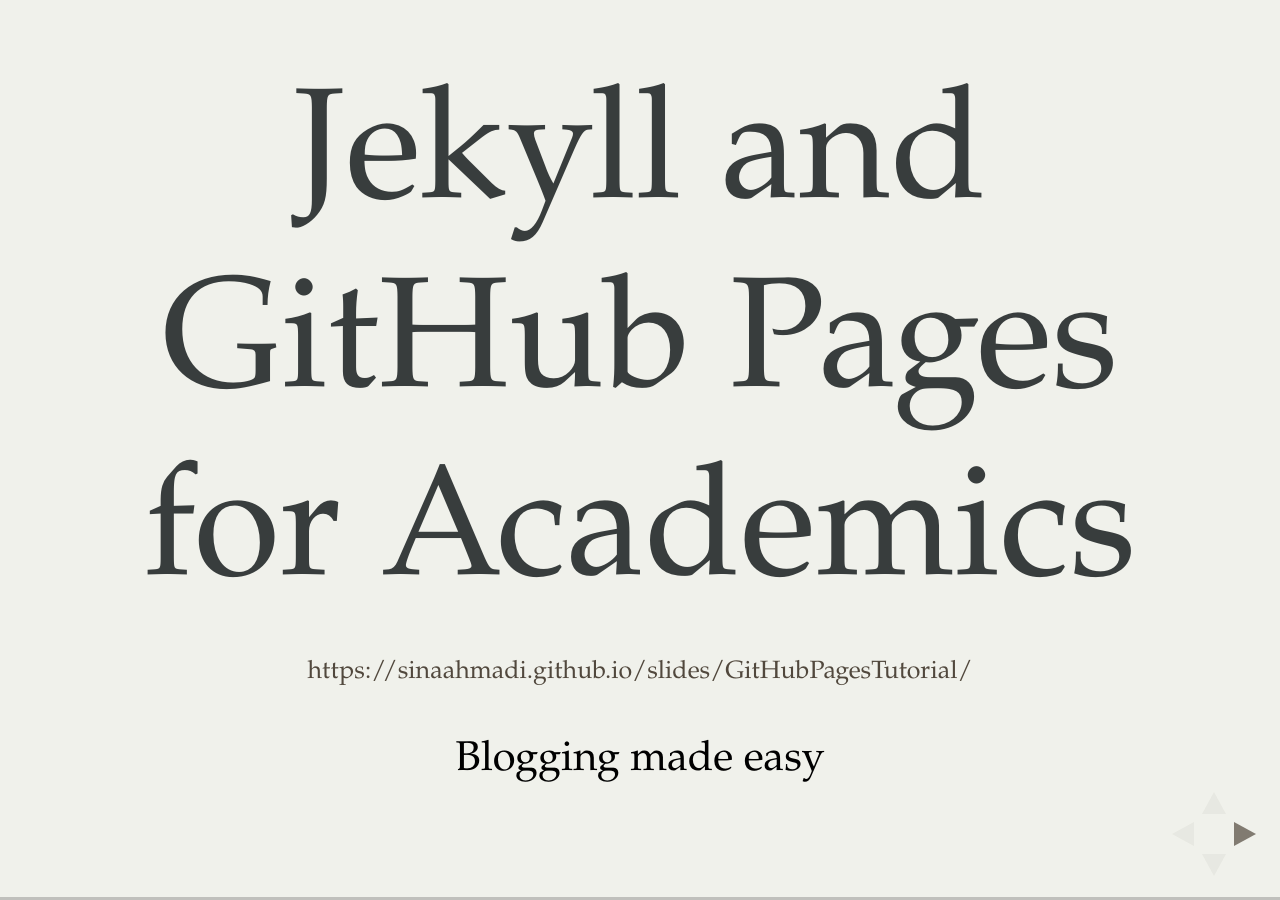
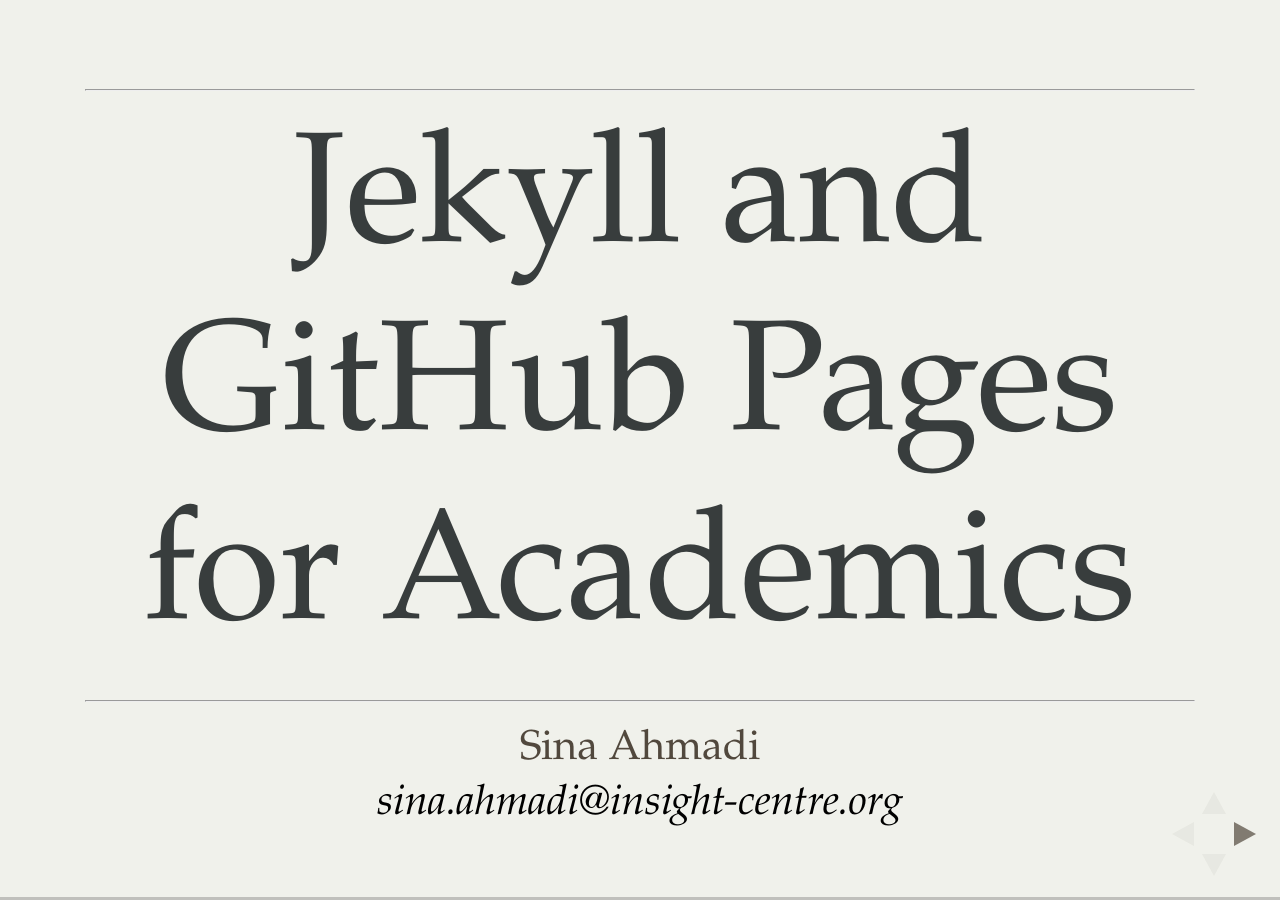
Before and after one commit to sinaahmadi/academic-site-jekyll-slides, a Jekyll site: the page built from _slides/GitHubPagesTutorial.md, in a window 1280 px wide. Built offline with Jekyll 4.4.1, drawn with Linux system fonts in a browser that asks for light colours; part of the change alters nothing that is shown.

Commit message:
github pages slides ready

```diff
--- a/_includes/title-slide.html
+++ b/_includes/title-slide.html
@@ -1,7 +1,11 @@
 <section>
-  <h1>{{ page.title }}</h1>
-  <small><a href="{{ page.url }}">{{ site.url | remove: "http://" }}{{ page.url }}</a></small>
-  {% if page.description %}
+   {% if page.description %}
     <p>{{ page.description }}</p>
   {% endif %}
+  <hr>
+  <h1>{{ page.title }}</h1>
+  <hr>
+  <a href="https://sinaahmadi.github.io/" target="_blank">Sina Ahmadi</a><br>
+  <q>sina.ahmadi@insight-centre.org</q>
+  <!-- <small><a href="{{ page.url }}">{{ site.url | remove: "http://" }}{{ page.url }}</a></small> -->
 </section>
--- a/_slides/GitHubPagesTutorial.md
+++ b/_slides/GitHubPagesTutorial.md
@@ -1,6 +1,6 @@
 ---
 title: Jekyll and GitHub Pages for Academics
-description: Blogging made easy
+description:
 theme: serif
 ---
 
@@ -83,6 +83,7 @@ Read more about the [Jekyll philosophy](https://jekyllrb.com/philosophy/).
 ~~
 
 ## Directory structure
+#### [https://jekyllrb.com/docs/structure/](https://jekyllrb.com/docs/structure/)
 
 A basic Jekyll site usually looks something like this:
 
@@ -162,13 +163,12 @@ Anywhere that can serve static pages including:
 
 > &ldquo; When Jekyll is used alongside GitHub, it will automatically re-generate all the HTML pages for your website each time you commit a file.&rdquo;
 
-*Nota bene*: GitHub Pages does not support server-side languages such as PHP, Ruby, or Python.
+<p class="fragment highlight-blue"><i>Nota bene</i>: GitHub Pages does not support server-side languages such as PHP, Ruby, or Python.</p>
+
 
 ~~
 
 ## Essential plugins
-
-Github does not allow any but a few specific plugins to run for security reasons 🤷🏻‍♂️
 
 - Local admin page: [jekyll-admin](https://github.com/jekyll/jekyll-admin)
 - Generate site map: [jekyll-sitemap](https://github.com/jekyll/jekyll-sitemap)
@@ -176,6 +176,8 @@ Github does not allow any but a few specific plugins to run for security reasons
 - Importing bibliography: [jekyll-scholar](https://github.com/inukshuk/jekyll-scholar) ✖︎
 - Generate post archives: [jekyll-archives](https://github.com/jekyll/jekyll-archives)
 - Add metadata tags for search engines: [jekyll-seo-tag](https://github.com/jekyll/jekyll-seo-tag)
+
+<p class="fragment highlight-red">Github does not allow any but a few specific plugins to run for security reasons 🤷🏻‍♂️</p>
 
 ~~
 
@@ -201,7 +203,7 @@ You can only create **one** user or organization site for each GitHub account.
 
 ----
 
-# Let's create a website
+## Let's create a website
 
 ----
 
@@ -252,21 +254,7 @@ Bundler installs the gems in your `Gemfile`
 - `bundle install` to install the gems
 - then `bundle exec jekyll serve` to build your site
 
-If you’re not using a `Gemfile` you can just run `jekyll serve`
-
-----
-
-## `al-folio`
-
-https://github.com/alshedivat/al-folio
-
-----
-
-## Commenting system
-
-- [Disqus](https://disqus.com/)
-- [Intense Debate](https://www.intensedebate.com/)
-- Facebook comments
+If you’re not using a `Gemfile`, you can just run `jekyll serve`
 
 ----
 
@@ -278,11 +266,35 @@ https://github.com/alshedivat/al-folio
 
 ----
 
+## Even more...
+### A few themes to start
+
+- [`al-folio`](https://github.com/alshedivat/al-folio)
+- [`academicpages`](https://github.com/academicpages/academicpages.github.io)
+- [https://github.com/LantaoYu/lantaoyu.github.io](https://github.com/LantaoYu/lantaoyu.github.io)
+
+~~
+
+### Commenting system
+
+- [Disqus](https://disqus.com/)
+- [Intense Debate](https://www.intensedebate.com/)
+- Facebook comments
+
+~~
+
+### Importing bibliography
+
+[jekyll-scholar](https://github.com/inukshuk/jekyll-scholar) does it wonderfully, but not supported by Github Pages.
+
+A wordaround: [Converter from BibTeX to html](http://people.irisa.fr/Francois.Schwarzentruber/bibtextohtml/)
+
+
+----
+
 ## For more documentations
 - [https://jekyllrb.com](https://jekyllrb.com)
 - [GitHub Pages](https://pages.github.com/)
-- More themes:
-  * https://github.com/academicpages/academicpages.github.io
 - [Jekyll tutorial](https://jekyllrb.com/docs/step-by-step/01-setup/)
 
 
```
Also changed, not shown: 4 other files.
